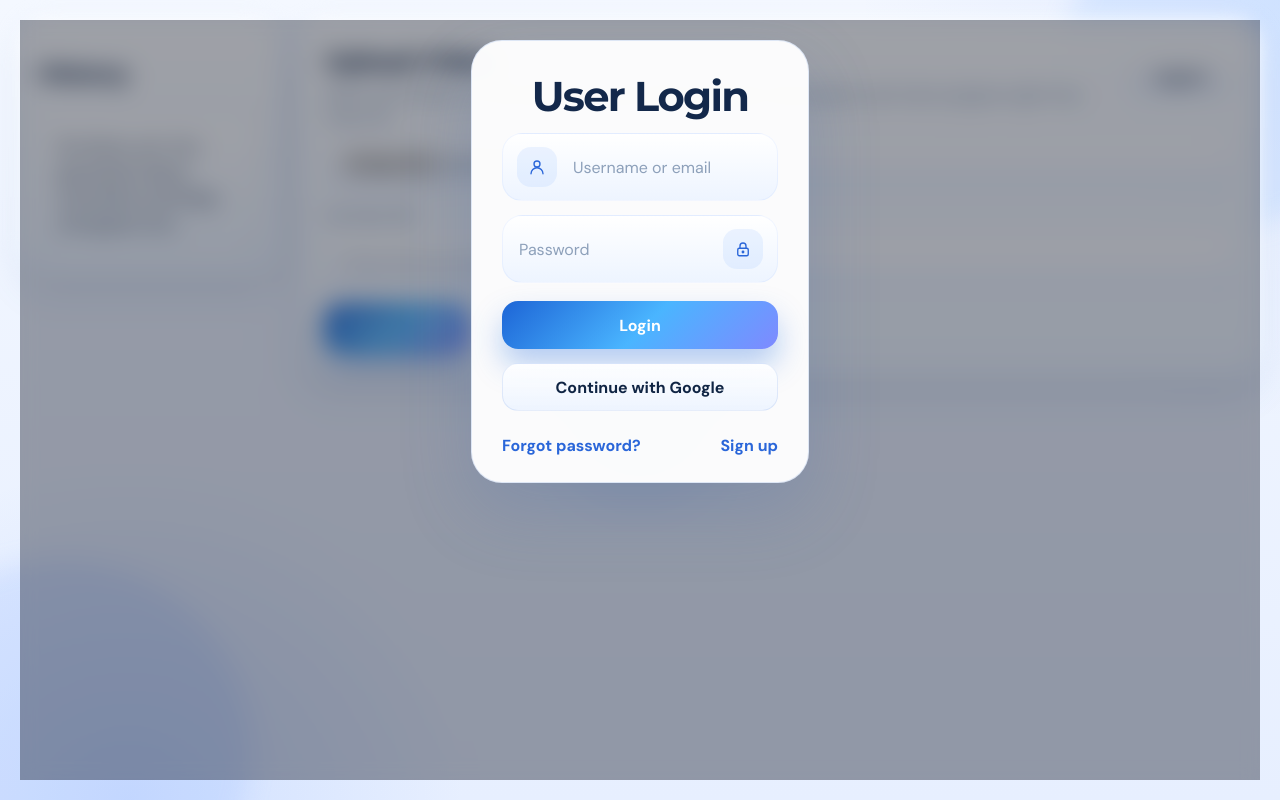
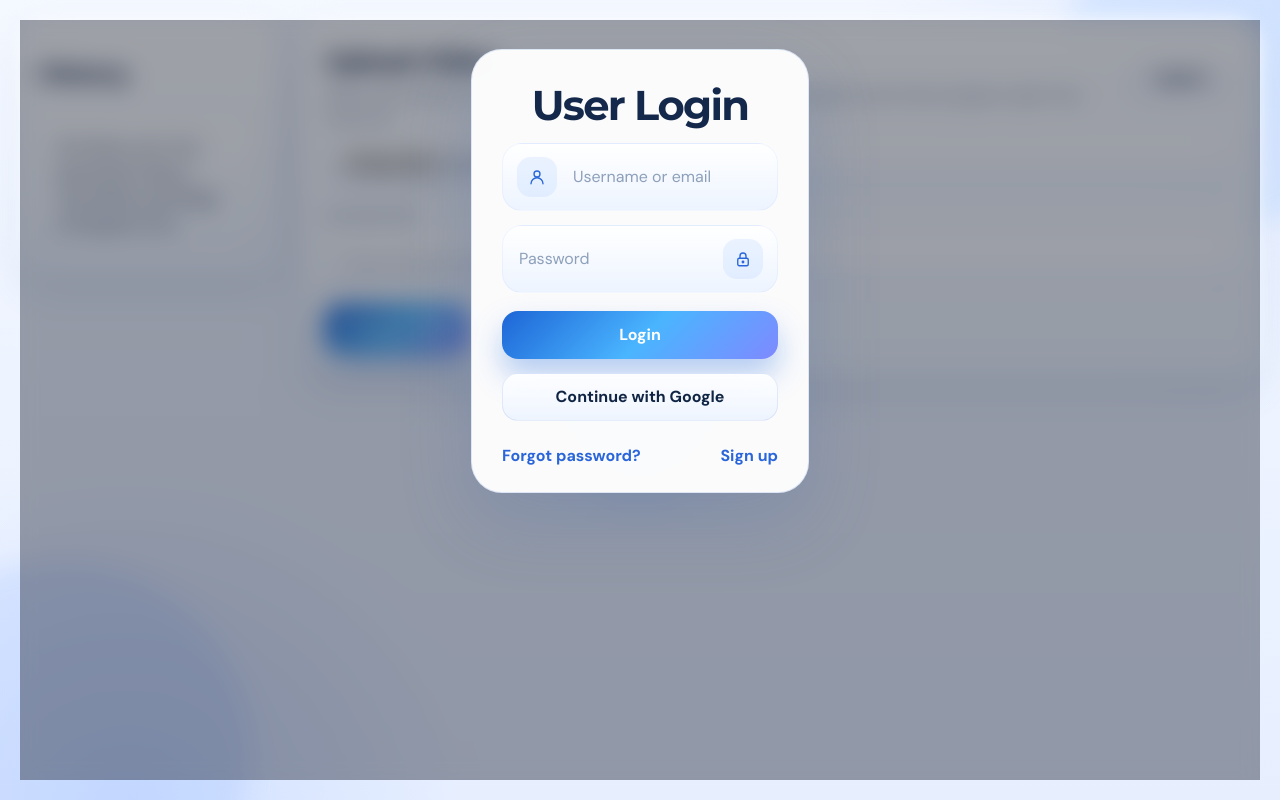
Before and after one commit to varad42/AIVTOBS, a Flask app: page /dashboard in a window 1280 px wide. Run offline with Flask 3, Linux system fonts and the light colour scheme; a map, chart or similar area stays blank.

Commit message:
dashboard

```diff
--- a/static/styles.css
+++ b/static/styles.css
@@ -229,7 +229,7 @@ select {
 }
 
 .auth-card {
-    width: min(100%, 560px);
+    width: min(100%, 640px);
     display: flex;
     flex-direction: column;
     gap: 16px;
@@ -916,7 +916,7 @@ td {
     display: grid;
     place-items: center;
     padding: 12px 16px;
-    overflow-y: auto;
+    overflow: hidden;
 }
 
 .login-overlay::before {
@@ -1011,13 +1011,13 @@ td {
 
 @media (max-height: 820px) {
     .auth-page .page-shell {
-        place-items: start center;
+        place-items: center;
         padding-top: 20px;
         padding-bottom: 20px;
     }
 
     .login-overlay {
-        place-items: start center;
+        place-items: center;
         padding-top: 20px;
         padding-bottom: 20px;
     }
```
